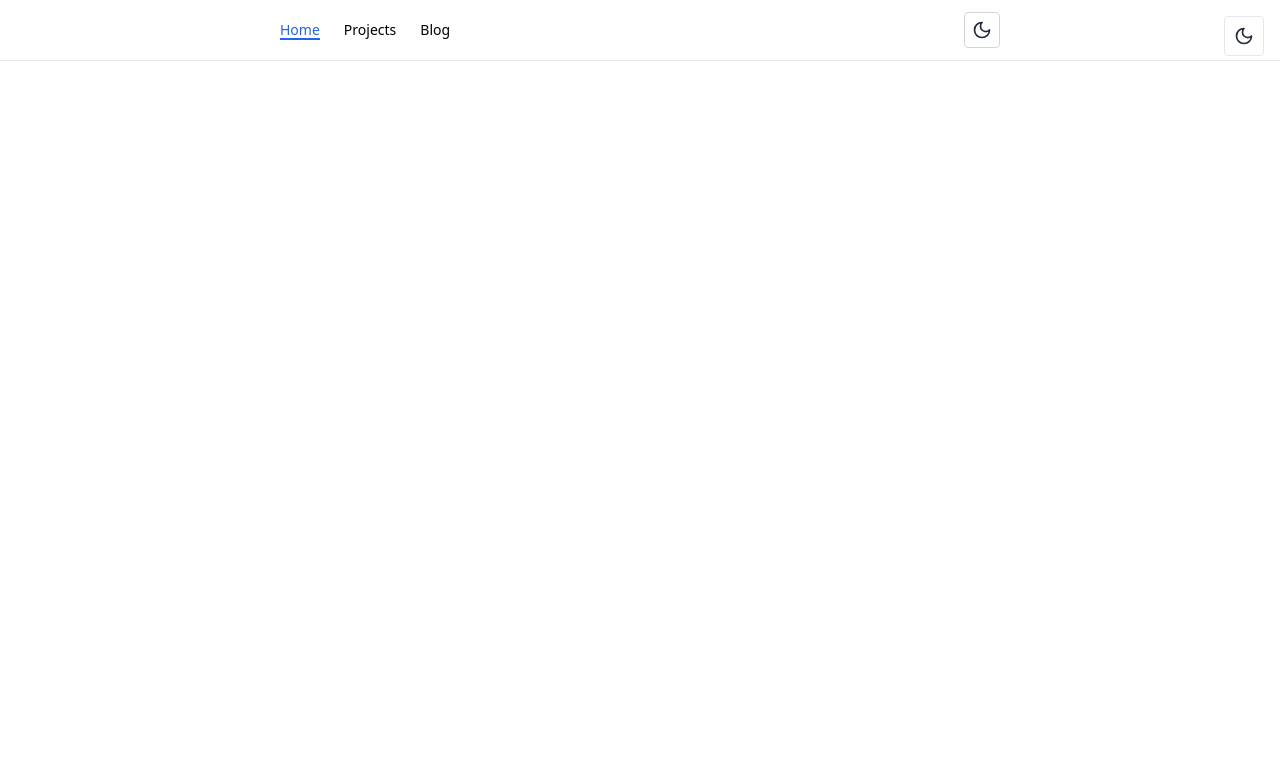
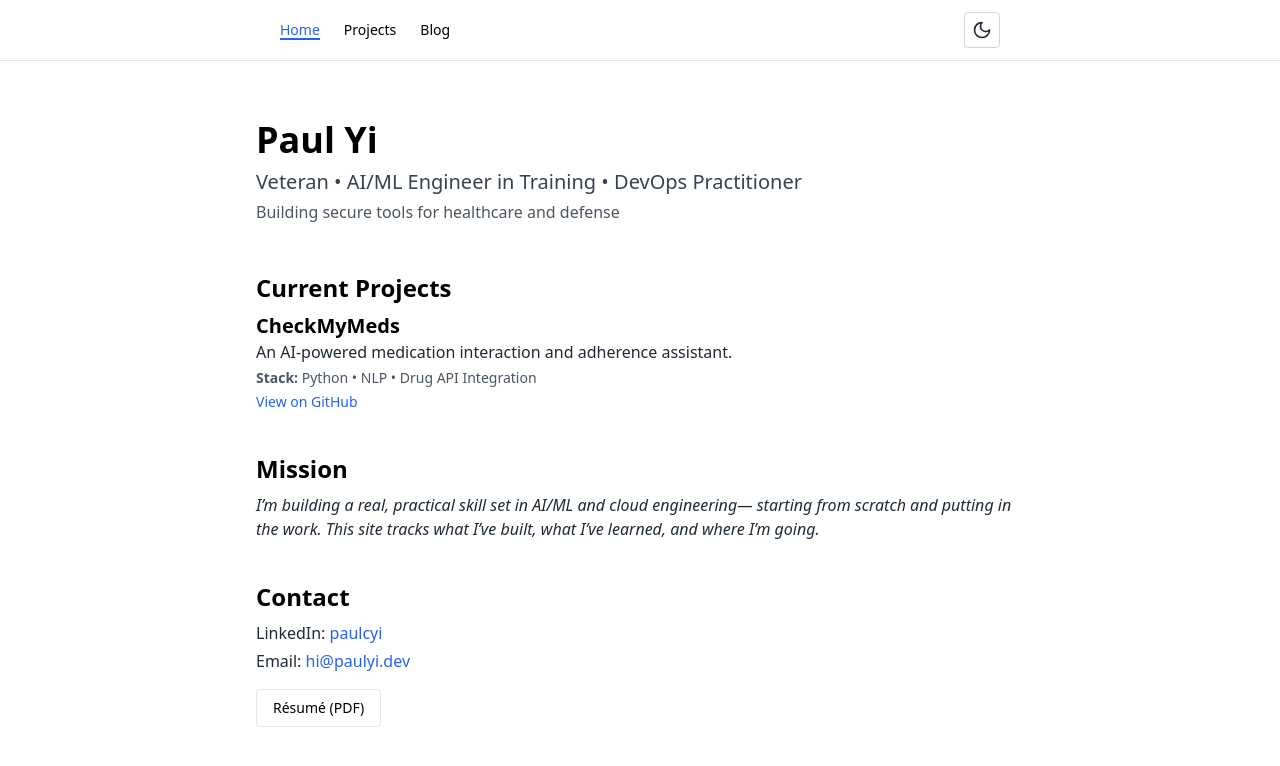
Before and after one commit to paulcyi/paulyi-tailwind-portfolio, a Next.js app: page / in a window 1280 px wide. Shown: the top 766 px of the page. Built offline with nearby package versions, Linux system fonts and the light colour scheme.

Commit message:
fix: remove duplicate theme toggle and restore homepage content layout

```diff
--- a/app/page.js
+++ b/app/page.js
@@ -1,50 +1,98 @@
 'use client';
 
-import { useTheme } from 'next-themes';
-import { useEffect, useState } from 'react';
-import { Moon, Sun } from 'lucide-react';
-import { motion, AnimatePresence } from 'framer-motion';
+import { motion } from 'framer-motion';
 
 export default function Home() {
-  const { theme, setTheme, resolvedTheme } = useTheme();
-  const [mounted, setMounted] = useState(false);
-
-  useEffect(() => setMounted(true), []);
-
-  const handleResumeClick = () => {
-    console.log('Résumé clicked');
-  };
-
   return (
     <main className="min-h-screen px-6 md:px-12">
-      {mounted && (
-        <div className="fixed top-4 right-4 z-50">
-          <button
-            onClick={() => setTheme(theme === 'dark' ? 'light' : 'dark')}
-            className="w-10 h-10 flex items-center justify-center rounded border hover:bg-gray-100 dark:hover:bg-gray-800 transition-colors"
-            aria-label="Toggle Dark Mode"
-          >
-            <AnimatePresence mode="wait" initial={false}>
-              <motion.div
-                key={resolvedTheme}
-                initial={{ rotate: -90, opacity: 0 }}
-                animate={{ rotate: 0, opacity: 1 }}
-                exit={{ rotate: 90, opacity: 0 }}
-                transition={{ duration: 0.2 }}
+      <div className="max-w-3xl mx-auto">
+        <header className="pt-10 mb-12">
+          <h1 className="text-4xl font-bold">Paul Yi</h1>
+          <p className="text-xl text-gray-700 dark:text-gray-300 mt-2">
+            Veteran • AI/ML Engineer in Training • DevOps Practitioner
+          </p>
+          <p className="text-md text-gray-600 dark:text-gray-400 mt-1">
+            Building secure tools for healthcare and defense
+          </p>
+        </header>
+
+        <motion.section
+          className="mb-10"
+          initial={{ opacity: 0, y: 20 }}
+          animate={{ opacity: 1, y: 0 }}
+          transition={{ duration: 0.5 }}
+        >
+          <h2 className="text-2xl font-semibold mb-2">Current Projects</h2>
+          <div className="mb-6">
+            <h3 className="text-xl font-semibold">CheckMyMeds</h3>
+            <p className="text-gray-800 dark:text-gray-200">
+              An AI-powered medication interaction and adherence assistant.
+            </p>
+            <p className="text-sm text-gray-600 dark:text-gray-400 mt-1">
+              <strong>Stack:</strong> Python • NLP • Drug API Integration
+            </p>
+            <a
+              href="https://github.com/paulcyi/drug-interaction-checker"
+              className="text-blue-600 hover:underline text-sm mt-1 inline-block"
+              target="_blank"
+              rel="noreferrer"
+            >
+              View on GitHub
+            </a>
+          </div>
+        </motion.section>
+
+        <motion.section
+          className="mb-10"
+          initial={{ opacity: 0, y: 30 }}
+          animate={{ opacity: 1, y: 0 }}
+          transition={{ delay: 0.1, duration: 0.5 }}
+        >
+          <h2 className="text-2xl font-semibold mb-2">Mission</h2>
+          <p className="text-gray-800 dark:text-gray-200 italic">
+            I’m building a real, practical skill set in AI/ML and cloud engineering—
+            starting from scratch and putting in the work. This site tracks what I’ve built, what I’ve learned, and where I’m going.
+          </p>
+        </motion.section>
+
+        <motion.section
+          className="mb-10"
+          initial={{ opacity: 0, y: 40 }}
+          animate={{ opacity: 1, y: 0 }}
+          transition={{ delay: 0.2, duration: 0.5 }}
+        >
+          <h2 className="text-2xl font-semibold mb-2">Contact</h2>
+          <ul className="text-gray-800 dark:text-gray-200 space-y-1">
+            <li>
+              LinkedIn:{" "}
+              <a
+                href="https://linkedin.com/in/paulcyi"
+                className="text-blue-600 hover:underline"
               >
-                {resolvedTheme === 'dark' ? (
-                  <Sun className="w-5 h-5 text-yellow-400" />
-                ) : (
-                  <Moon className="w-5 h-5 text-gray-800" />
-                )}
-              </motion.div>
-            </AnimatePresence>
-          </button>
-        </div>
-      )}
-
-      <div className="max-w-3xl mx-auto">
-        {/* Your sections here */}
+                paulcyi
+              </a>
+            </li>
+            <li>
+              Email:{" "}
+              <a
+                href="mailto:hi@paulyi.dev"
+                className="text-blue-600 hover:underline"
+              >
+                hi@paulyi.dev
+              </a>
+            </li>
+          </ul>
+          <div className="mt-4">
+            <a
+              href="/paulyi-resume.pdf"
+              target="_blank"
+              rel="noopener noreferrer"
+              className="inline-block px-4 py-2 border rounded text-sm font-medium hover:bg-gray-100 dark:hover:bg-gray-800"
+            >
+              Résumé (PDF)
+            </a>
+          </div>
+        </motion.section>
       </div>
     </main>
   );
```
